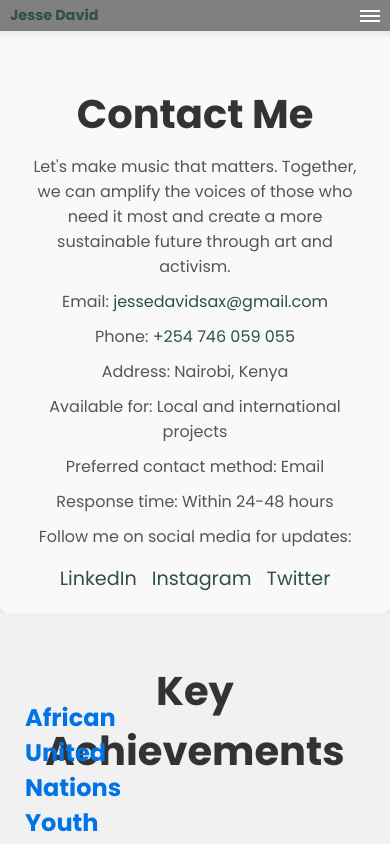
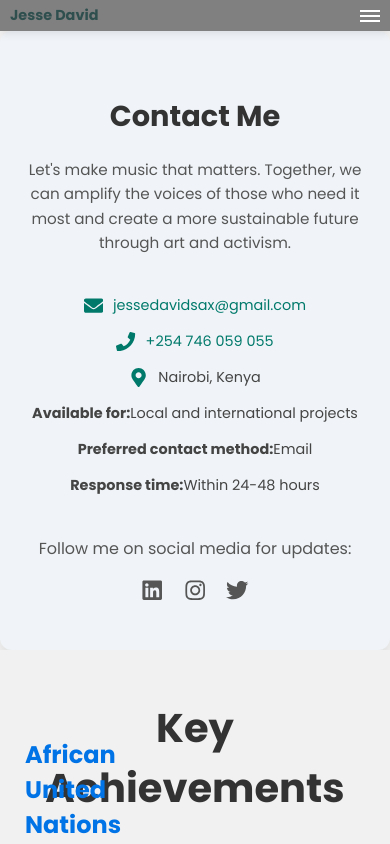
Before and after one commit to O-tero/portfolio, a React (Create React App) app: page /contact in a window 390 px wide. Shown: the top 844 px of the page. Built offline with nearby package versions, Linux system fonts and the light colour scheme.

Commit message:
Enhance styling and layout of Navbar, Offerings, and Contact components; update fonts to 'Poppins' for consistency and improve responsiveness

```diff
--- a/src/components/Contact.js
+++ b/src/components/Contact.js
@@ -1,25 +1,52 @@
 import React from 'react';
 import styles from '../styles/Contact.module.css';
+import { FaEnvelope, FaPhone, FaMapMarkerAlt, FaLinkedin, FaInstagram, FaTwitter } from 'react-icons/fa';
 
 const Contact = () => {
   return (
     <section id="contact" className={styles.container}>
-      <h2>Contact Me</h2>
-      <p>
+      <h2 className={styles.title}>Contact Me</h2>
+      <p className={styles.subtitle}>
         Let's make music that matters. Together, we can amplify the voices of those who need it most and create a more sustainable future through art and activism.
       </p>
 
-      <p>Email: <a href="mailto:jessedavidsax@gmail.com">jessedavidsax@gmail.com</a></p>
-      <p>Phone: <a href="tel:+254746059055">+254 746 059 055</a></p>
-      <p>Address: Nairobi, Kenya</p>
-      <p>Available for: Local and international projects</p>
-      <p>Preferred contact method: Email</p>
-      <p>Response time: Within 24-48 hours</p>
-      <p>Follow me on social media for updates:</p>
-      <div className={styles.socialLinks}>
-        <a href="http://linkedin.com/in/jesse-david-j" target="_blank" rel="noopener noreferrer">LinkedIn</a>
-        <a href="https://instagram.com/jesse_david_j" target="_blank" rel="noopener noreferrer">Instagram</a>
-        <a href="https://twitter.com/jesse_david_j" target="_blank" rel="noopener noreferrer">Twitter</a>
+      <div className={styles.contactInfo}>
+        <div className={styles.infoItem}>
+          <FaEnvelope className={styles.icon} />
+          <a href="mailto:jessedavidsax@gmail.com" className={styles.link}>jessedavidsax@gmail.com</a>
+        </div>
+        <div className={styles.infoItem}>
+          <FaPhone className={styles.icon} />
+          <a href="tel:+254746059055" className={styles.link}>+254 746 059 055</a>
+        </div>
+        <div className={styles.infoItem}>
+          <FaMapMarkerAlt className={styles.icon} />
+          <span>Nairobi, Kenya</span>
+        </div>
+        <div className={styles.infoItem}>
+          <strong>Available for:</strong> Local and international projects
+        </div>
+        <div className={styles.infoItem}>
+          <strong>Preferred contact method:</strong> Email
+        </div>
+        <div className={styles.infoItem}>
+          <strong>Response time:</strong> Within 24-48 hours
+        </div>
+      </div>
+
+      <div className={styles.socialSection}>
+        <p className={styles.followText}>Follow me on social media for updates:</p>
+        <div className={styles.socialLinks}>
+          <a href="http://linkedin.com/in/jesse-david-j" target="_blank" rel="noopener noreferrer" className={styles.socialLink}>
+            <FaLinkedin />
+          </a>
+          <a href="https://instagram.com/jesse_david_j" target="_blank" rel="noopener noreferrer" className={styles.socialLink}>
+            <FaInstagram />
+          </a>
+          <a href="https://twitter.com/jesse_david_j" target="_blank" rel="noopener noreferrer" className={styles.socialLink}>
+            <FaTwitter />
+          </a>
+        </div>
       </div>
     </section>
   );
--- a/src/components/RateCard.js
+++ b/src/components/RateCard.js
@@ -49,8 +49,10 @@ const RateCard = () => {
       <div className={styles.grid}>
         {rateCardData.map((item, index) => (
           <div key={index} className={styles.card}>
-            <h3 className={styles.cardTitle}>{item.title}</h3>
-            <p className={styles.tooltip}>{item.tooltip}</p>
+            <div className={styles.cardHeader}>
+              <h3 className={styles.cardTitle}>{item.title}</h3>
+              <p className={styles.tooltip}>{item.tooltip}</p>
+            </div>
             <ul className={styles.details}>
               {item.details.map((detail, i) => (
                 <li key={i} className={styles.detailItem}>
@@ -58,6 +60,7 @@ const RateCard = () => {
                 </li>
               ))}
             </ul>
+            <button className={styles.contactButton}>Contact Me</button>
           </div>
         ))}
       </div>
--- a/src/styles/Contact.module.css
+++ b/src/styles/Contact.module.css
@@ -1,87 +1,123 @@
-/* Container styling */
 .container {
-  padding: 20px;
-  background-color: #f9f9f9;
-  border-radius: 8px;
-  box-shadow: 0px 4px 8px rgba(0, 0, 0, 0.1);
+  padding: 60px 40px;
+  background-color: #f0f4f8;
+  border-radius: 12px;
+  box-shadow: 0 8px 16px rgba(0, 0, 0, 0.1);
   max-width: 800px;
   margin: 0 auto;
   text-align: center;
   font-family: 'Poppins', sans-serif;
 }
 
-h2 {
-  color: #333;
-  margin-bottom: 10px;
+.title {
+  font-size: 2.8rem;
+  color: #333333;
+  margin-bottom: 20px;
 }
 
-p {
-  color: #555;
-  margin: 10px 0;
+.subtitle {
+  font-size: 1.1rem;
+  color: #555555;
+  margin-bottom: 40px;
+  line-height: 1.6;
 }
 
-/* Contact Info Section */
 .contactInfo {
-  display: block; /* Show by default on larger screens */
-  transition: all 0.3s ease-in-out;
+  display: flex;
+  flex-direction: column;
+  align-items: center;
+  gap: 15px;
+  margin-bottom: 40px;
 }
 
-.contactInfo.expanded {
-  display: block; /* Show when expanded on smaller screens */
+.infoItem {
+  display: flex;
+  align-items: center;
+  font-size: 1rem;
+  color: #444444;
 }
 
-a {
-  color: #808080;
-  text-decoration: none;
-  transition: color 0.3s;
+.icon {
+  margin-right: 10px;
+  color: #00796b;
+  font-size: 1.2rem;
 }
 
-a:hover {
-  color: #004999;
+.link {
+  color: #00796b;
+  text-decoration: none;
+  transition: color 0.3s ease;
+}
+
+.link:hover {
+  color: #005c56;
   text-decoration: underline;
 }
 
-/* Toggle Button */
-.toggleButton {
-  background-color: #808080;
-  color: #fff;
-  padding: 10px 15px;
-  border: none;
-  border-radius: 5px;
-  cursor: pointer;
-  margin: 15px 0;
-  display: none; /* Hidden on larger screens */
+.socialSection {
+  margin-top: 20px;
 }
 
-/* Social Links */
+.followText {
+  font-size: 1rem;
+  color: #555555;
+  margin-bottom: 15px;
+}
+
 .socialLinks {
   display: flex;
   justify-content: center;
-  gap: 15px;
-  margin-top: 15px;
+  gap: 20px;
 }
 
-.socialLinks a {
-  font-size: 1.2em;
-  transition: transform 0.2s;
+.socialLink {
+  color: #555555;
+  font-size: 1.8rem;
+  transition: color 0.3s ease, transform 0.3s ease;
 }
 
-.socialLinks a:hover {
-  color: #808080;
+.socialLink:hover {
+  color: #00796b;
   transform: scale(1.1);
 }
 
 /* Media Queries for Responsiveness */
 @media (max-width: 768px) {
-  .toggleButton {
-    display: inline-block; /* Visible on smaller screens */
+  .container {
+    padding: 40px 20px;
   }
 
-  .contactInfo {
-    display: none; /* Hidden by default on smaller screens */
+  .title {
+    font-size: 2.2rem;
   }
 
-  .contactInfo.expanded {
-    display: block; /* Show expanded info on click */
+  .subtitle {
+    font-size: 1rem;
+  }
+
+  .infoItem {
+    font-size: 0.95rem;
+  }
+
+  .socialLink {
+    font-size: 1.6rem;
   }
 }
+
+@media (max-width: 480px) {
+  .title {
+    font-size: 1.8rem;
+  }
+
+  .subtitle {
+    font-size: 0.95rem;
+  }
+
+  .infoItem {
+    font-size: 0.9rem;
+  }
+
+  .socialLink {
+    font-size: 1.4rem;
+  }
+}
--- a/src/styles/Navbar.module.css
+++ b/src/styles/Navbar.module.css
@@ -17,6 +17,7 @@
 .logo {
   font-size: 1rem; /* Reduced size */
   font-weight: bold;
+  color: white;
 }
 
 /* Navigation Links */
--- a/src/styles/Offerings.module.css
+++ b/src/styles/Offerings.module.css
@@ -11,7 +11,7 @@
 /* Section title */
 .heading {
   font-size: 2.5rem;
-  font-family: 'Playfair Display', serif; /* Stylish font for the heading */
+  font-family: 'Poppins', sans-serif; /* Stylish font for the heading */
   color: #2b2b2b;
   margin-bottom: 40px;
 }
@@ -44,7 +44,7 @@
 /* Card title */
 .card h3 {
   font-size: 1.5rem;
-  font-family: 'Merriweather', serif; /* Stylish font for card titles */
+  font-family: 'Poppins', sans-serif; /* Stylish font for card titles */
   color: #00796b;
   margin-bottom: 15px;
 }
@@ -52,7 +52,7 @@
 /* Card description */
 .description {
   font-size: 1.1rem;
-  font-family: 'Roboto', sans-serif; /* Clean and readable font for descriptions */
+  font-family: 'Poppins', sans-serif; /* Clean and readable font for descriptions */
   line-height: 1.6;
   color: #555;
   opacity: 0.9;
```
Also changed, not shown: src/styles/RateCard.module.css (+118 -30 lines).
